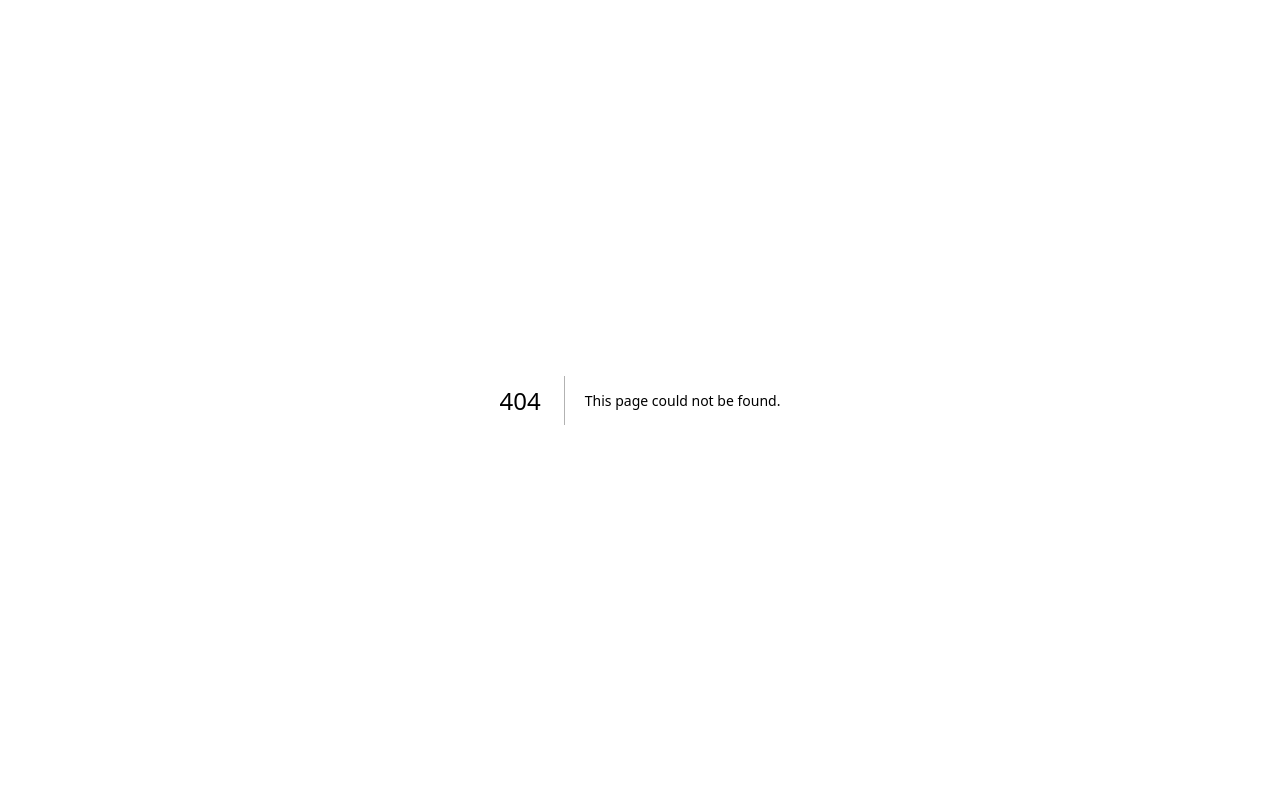
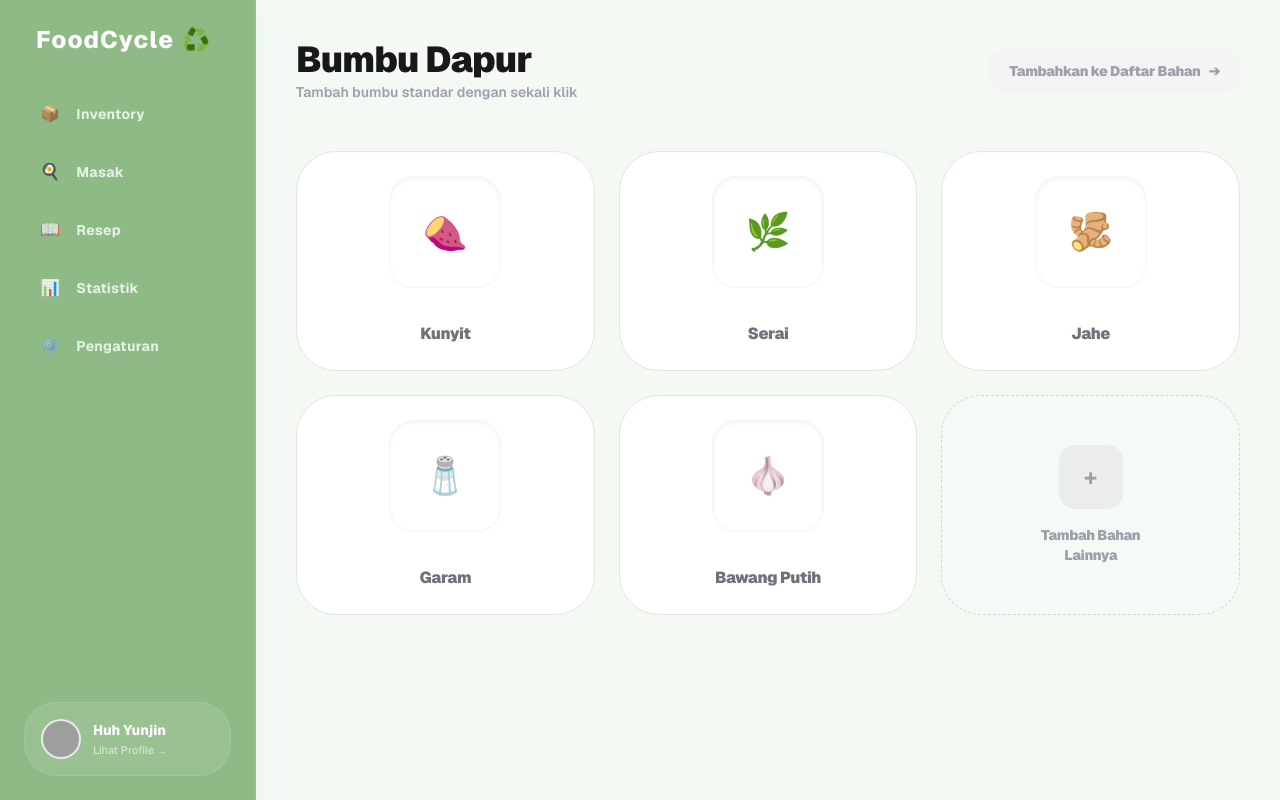
Before and after one commit to Avryzel/food-cycle, a Next.js app: page /inventory/staples in a window 1280 px wide. Before the commit this address had no page. Built offline with nearby package versions, Linux system fonts and the light colour scheme; grey boxes are pictures that could not be loaded.

Commit message:
feat: implementasi halaman fitur staples shortcut

```diff
--- a/src/app/(dashboard)/inventory/page.tsx
+++ b/src/app/(dashboard)/inventory/page.tsx
@@ -1,6 +1,7 @@
 "use client";
 
 import { useState } from "react";
+import Link from "next/link";
 
 export default function InventoryPage() {
     const [activeFilter, setActiveFilter] = useState("Semua");
@@ -34,7 +35,7 @@ export default function InventoryPage() {
 
             <div className="flex flex-col sm:flex-row sm:items-center sm:justify-between gap-4">
                 <div>
-                    <h1 className="text-3xl md:text-4xl font-black text-zinc-900 tracking-tight">Iventory</h1>
+                    <h1 className="text-3xl md:text-4xl font-black text-zinc-900 tracking-tight">Inventory</h1>
                     <p className="text-zinc-500 text-sm md:text-base font-semibold mt-1">
                         Kelola bahan makanan di kulkasmu
                     </p>
@@ -45,6 +46,19 @@ export default function InventoryPage() {
                 >
                     + Tambah Bahan
                 </button>
+            </div>
+
+            <div className="bg-[#EAF5E9]/60 border border-[#8EBA85]/20 rounded-3xl p-5 flex flex-col sm:flex-row items-start sm:items-center justify-between gap-4 shadow-sm">
+                <div className="space-y-0.5">
+                    <h4 className="text-base font-black text-zinc-900 tracking-tight">Punya Bumbu Dapur Standar?</h4>
+                    <p className="text-zinc-400 text-xs md:text-sm font-semibold">Isi cepat garam, bawang, jahe, dll tanpa harus input manual satu-satu</p>
+                </div>
+                <Link
+                    href="/inventory/staples"
+                    className="bg-[#8EBA85] hover:bg-[#7da874] text-white text-xs md:text-sm font-black px-5 py-3 rounded-2xl shadow-md shadow-[#8EBA85]/10 transition-all active:scale-[0.98] whitespace-nowrap self-stretch sm:self-auto text-center"
+                >
+                    Pilih Bumbu ➔
+                </Link>
             </div>
 
             <div className="space-y-4">
@@ -68,8 +82,8 @@ export default function InventoryPage() {
                             type="button"
                             onClick={() => setActiveFilter(filter)}
                             className={`px-5 py-2 rounded-xl text-xs md:text-sm font-bold tracking-wide border transition-all shrink-0 ${activeFilter === filter
-                                    ? "bg-[#8EBA85] border-[#8EBA85] text-white shadow-sm shadow-[#8EBA85]/30"
-                                    : "bg-white border-zinc-200 text-zinc-500 hover:border-zinc-300 hover:text-zinc-700"
+                                ? "bg-[#8EBA85] border-[#8EBA85] text-white shadow-sm shadow-[#8EBA85]/30"
+                                : "bg-white border-zinc-200 text-zinc-500 hover:border-zinc-300 hover:text-zinc-700"
                                 }`}
                         >
                             {filter}
--- /dev/null
+++ b/src/app/(dashboard)/inventory/staples/page.tsx
@@ -0,0 +1,95 @@
+"use client";
+
+import { useState } from "react";
+import Link from "next/link";
+
+interface BumbuItem {
+    id: string;
+    name: string;
+    image: string;
+    selected: boolean;
+}
+
+export default function PantryStaplesPage() {
+    const [staples, setStaples] = useState<BumbuItem[]>([
+        { id: "kunyit", name: "Kunyit", image: "🍠", selected: false },
+        { id: "serai", name: "Serai", image: "🌿", selected: false },
+        { id: "jahe", name: "Jahe", image: "🫚", selected: false },
+        { id: "garam", name: "Garam", image: "🧂", selected: false },
+        { id: "bawang_putih", name: "Bawang Putih", image: "🧄", selected: false },
+    ]);
+
+    const handleToggleSelect = (id: string) => {
+        setStaples(staples.map(item =>
+            item.id === id ? { ...item, selected: !item.selected } : item
+        ));
+    };
+
+    const selectedCount = staples.filter(item => item.selected).length;
+
+    return (
+        <div className="space-y-6 md:space-y-8 animate-fade-in pb-10">
+
+            <div className="flex flex-col sm:flex-row sm:items-center justify-between gap-4 border-b border-zinc-100 pb-4">
+                <div className="space-y-0.5">
+                    <h1 className="text-3xl md:text-4xl font-black text-zinc-900 tracking-tight">Bumbu Dapur</h1>
+                    <p className="text-zinc-400 text-sm font-semibold">Tambah bumbu standar dengan sekali klik</p>
+                </div>
+
+                <button
+                    type="button"
+                    disabled={selectedCount === 0}
+                    onClick={() => alert(`🎉 Sukses! ${selectedCount} bumbu terpilih berhasil ditambahkan ke Kulkas.`)}
+                    className={`px-5 py-3 rounded-2xl text-sm font-black tracking-tight transition-all flex items-center justify-center gap-2 ${selectedCount > 0
+                            ? "bg-[#8EBA85] hover:bg-[#7da874] text-white shadow-md active:scale-[0.99]"
+                            : "bg-zinc-100 text-zinc-400 cursor-not-allowed"
+                        }`}
+                >
+                    Tambahkan ke Daftar Bahan
+                    <span>➔</span>
+                </button>
+            </div>
+
+            <div className="grid grid-cols-2 md:grid-cols-3 gap-4 md:gap-6">
+                {staples.map((item) => (
+                    <div
+                        key={item.id}
+                        onClick={() => handleToggleSelect(item.id)}
+                        className={`group relative border rounded-[2.5rem] p-6 flex flex-col items-center justify-between min-h-[220px] transition-all cursor-pointer select-none ${item.selected
+                                ? "bg-[#EAF5E9] border-[#8EBA85] shadow-sm scale-[0.99]"
+                                : "bg-white border-zinc-200 hover:border-zinc-300 hover:bg-zinc-50/50"
+                            }`}
+                    >
+                        <div className="w-28 h-28 bg-white border border-zinc-100 rounded-3xl shadow-inner flex items-center justify-center text-4xl group-hover:scale-105 transition-transform">
+                            {item.image}
+                        </div>
+
+                        <span className={`text-base font-black tracking-tight mt-4 ${item.selected ? "text-[#5F8A57]" : "text-zinc-500"
+                            }`}>
+                            {item.name}
+                        </span>
+
+                        {item.selected && (
+                            <div className="absolute top-4 right-4 w-6 h-6 bg-[#8EBA85] text-white text-xs font-black rounded-full flex items-center justify-center shadow-sm animate-scale-up">
+                                ✓
+                            </div>
+                        )}
+                    </div>
+                ))}
+
+                <Link
+                    href="/inventory"
+                    className="border border-dashed border-zinc-300 rounded-[2.5rem] p-6 flex flex-col items-center justify-center min-h-[220px] bg-zinc-50/30 hover:bg-zinc-50 hover:border-zinc-400 transition-all group"
+                >
+                    <div className="w-16 h-16 bg-zinc-200/60 rounded-2xl flex items-center justify-center text-2xl font-bold text-zinc-400 group-hover:scale-110 transition-transform">
+                        +
+                    </div>
+                    <span className="text-sm font-black text-zinc-400 tracking-tight text-center mt-4 max-w-[120px]">
+                        Tambah Bahan Lainnya
+                    </span>
+                </Link>
+            </div>
+
+        </div>
+    );
+}
```
